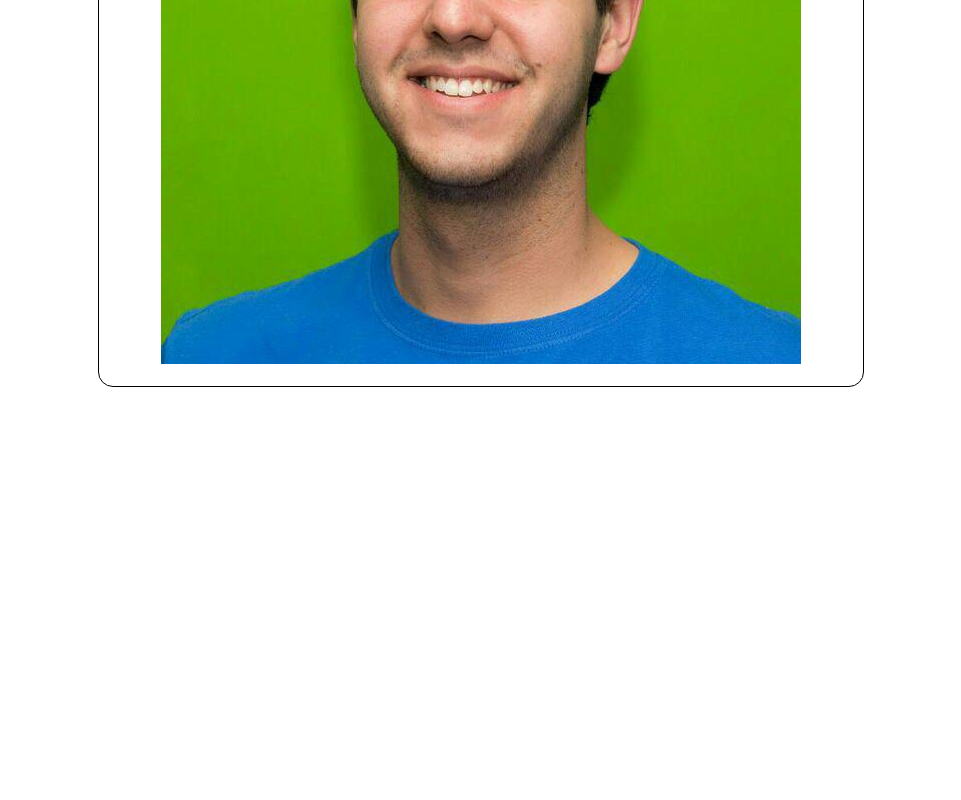
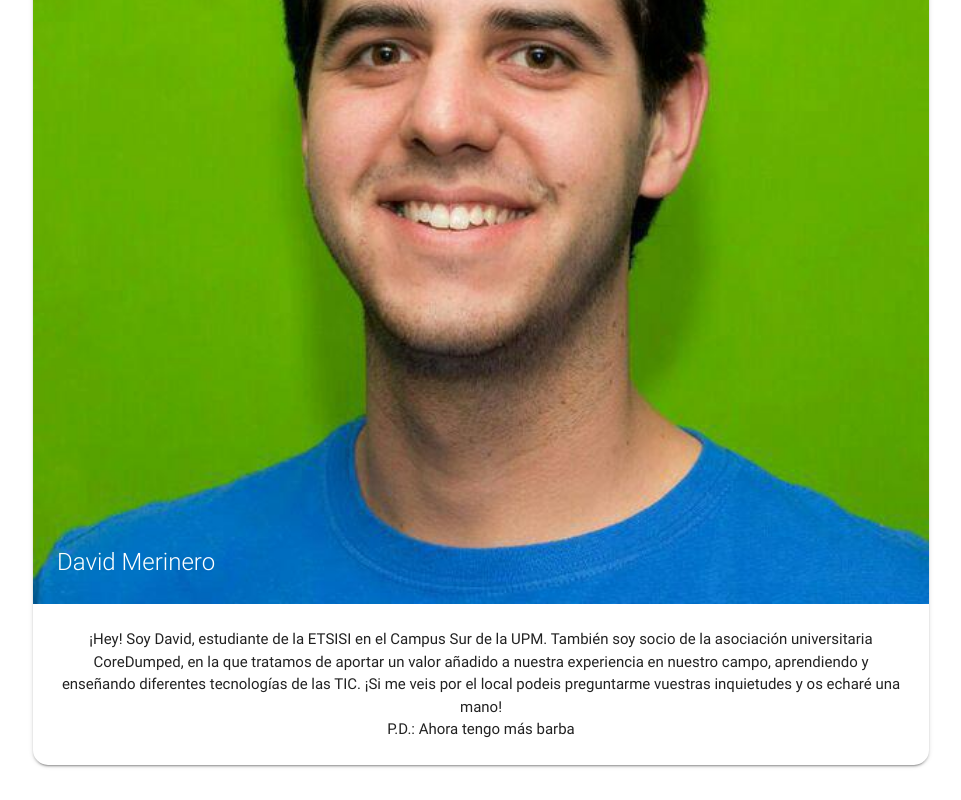
Before and after one commit to dmerinero/HitosHackatonWEB, a plain HTML site: page index.html in a window 1280 px wide. Shown: the part 371-1171 px from the top of the page, without its empty margins (159-1120 px from the left). Before the commit the page ends 800 px from the top, so only its background shows below. Drawn offline with nearby package versions, Linux system fonts and the light colour scheme.

Commit message:
Milestone 1 completed!

```diff
--- a/css/style.css
+++ b/css/style.css
@@ -1,9 +1,5 @@
 .paperColumn {
-    border: 0.1em solid black;
     border-radius: 1em;
     margin-top: 1em;
+    overflow: hidden;
 }
-
-.imgSpaces {
-    margin: 1em 0 1em 0;
-}
--- a/index.html
+++ b/index.html
@@ -23,11 +23,26 @@
   </header>
 
   <div class="container">
-    <div class="row">
-      <div class="col s10 offset-s1 paperColumn center">
-        <img src="images/profilePhoto.jpg" alt="David Merinero profile photo" class="responsive-img imgSpaces" />
+    <div class="row center">
+      <div class="col s12 ">
+        <div class="card paperColumn">
+          <div class="card-image">
+            <img src="images/profilePhoto.jpg" alt="David Merinero profile photo">
+            <span class="card-title">David Merinero</span>
+          </div>
+          <div class="card-content">
+            <p>¡Hey! Soy David, estudiante de la ETSISI en el Campus Sur de la UPM.
+              También soy socio de la asociación universitaria CoreDumped, en la que
+              tratamos de aportar un valor añadido a nuestra experiencia en nuestro campo,
+              aprendiendo y enseñando diferentes tecnologías de las TIC. ¡Si me veis
+              por el local podeis preguntarme vuestras inquietudes y os echaré una mano!
+            </p>
+            <p>P.D.: Ahora tengo más barba</p>
+          </div>
+        </div>
       </div>
     </div>
+
   </div>
 
   <!--  Scripts-->
```
